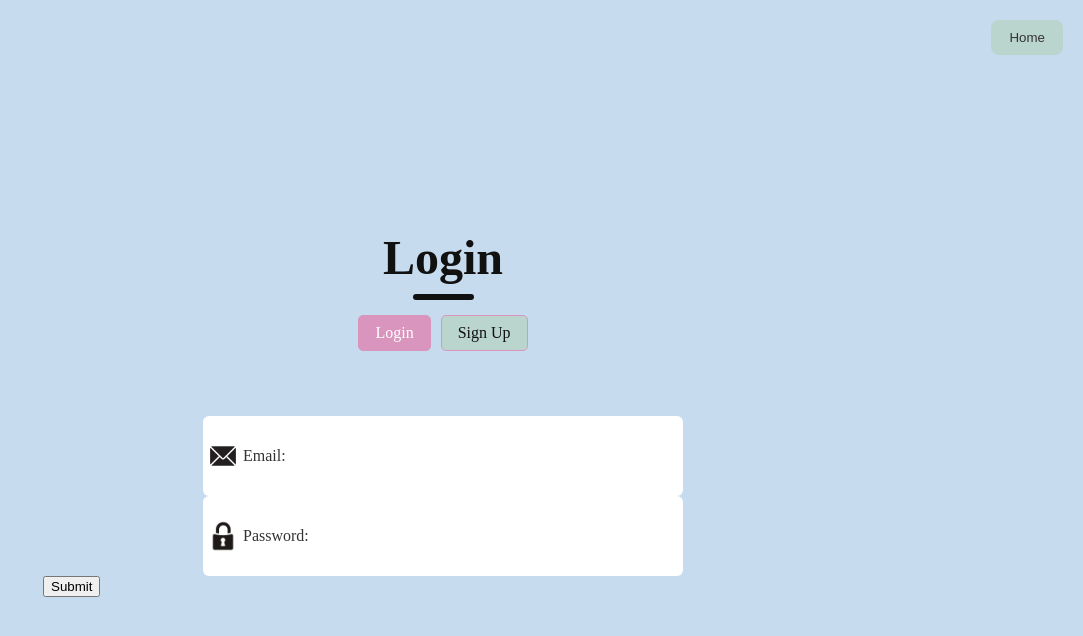
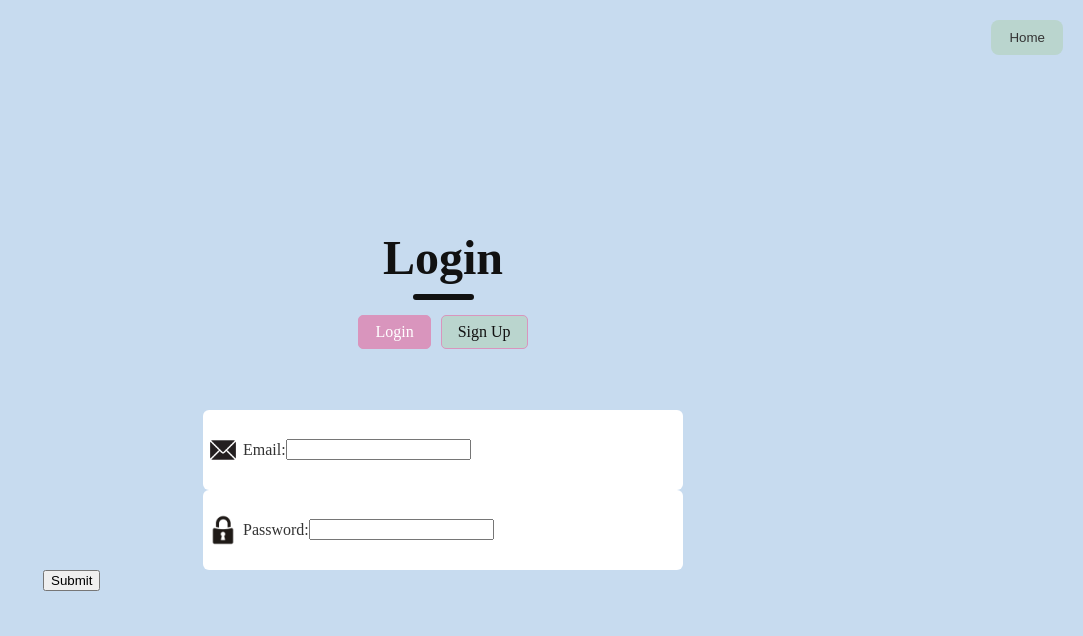
Before and after one commit to yasmincsun/comp490project, a React (Vite) app in the folder FrontEnd/: page /login in a window 1280 px wide. Shown: the top 636 px of the page, without its empty margins (197-1280 px from the left). Built offline with nearby package versions, Linux system fonts and the light colour scheme; the HTML template or start-up script is replaced by a standard one.

Commit message:
modified styling for the login page

```diff
--- a/FrontEnd/src/components/loginPage/loginPage.css
+++ b/FrontEnd/src/components/loginPage/loginPage.css
@@ -16,10 +16,10 @@
 }
 .login-mode-btns {
     text-align: center;
-    margin-bottom: 10px;
+    margin-bottom: 6px; /* bring the login/sign up buttons slightly higher */
 }
 .login-mode-btn {
-    padding: 8px 16px;
+    padding: 6.8px 16px; /* slightly shorter vertically (~15%) */
     margin: 0 5px;
     font-family: 'Times New Roman', Times, serif;
     background: #bad5ce;
@@ -49,20 +49,26 @@
     display: flex;
     flex-direction: column;
     margin: auto;
-    margin-top: 00px;
+    /* slightly higher on the screen than default */
+    margin-top: 12px;
     width: 650px;
-    height: 650px;
+    /* let height grow with content so submit button isn't clipped */
+    height: auto;
     background: var(--panel-cream);
     padding-bottom: 30px;
+    /* allow visible overflow so elements aren't clipped */
+    overflow: visible;
+    max-width: 100%;
+    box-sizing: border-box;
 }
 
 .header{
     display: flex;
     flex-direction: column;
     align-items: center;
-    gap: 10px;
+    gap: 6px;
     width: 100%;
-    margin-top: 30px;
+    margin-top: 12px; /* bring header up a bit so buttons sit closer */
 }
 
 .text{
@@ -81,10 +87,10 @@
 }
 
 .inputs{
-    margin-top: 55px;
+    margin-top: 18px;
     display: flex;
     flex-direction: column;
-    gap: 25px;
+    gap: 24px; /* consistent spacing between rows */
 }
 
 .input{
@@ -101,15 +107,7 @@
     margin: 0px 30px;
 }
 
-.nameInput{
-    display: flex;
-    align-items: center;
-    margin: auto;
-    width: 480px;
-    height: 80px;
-    background: #fff;
-    border-radius: 6px;
-}
+/* .nameInput kept implicitly by .rowInput styles */
 
 .lastnameInput{
     display: flex;
@@ -160,35 +158,110 @@
     font-size: 19px;
 }
 
-.nameInput input{
-    height: 50px;
-    width: 400px;
-    background: transparent;
-    border: none;
-    outline: none;
-    color: #797979;
-    font-size: 19px;
+/* New row layout for label + input on same line */
+.rowInput{
+    display: flex;
+    align-items: center;
+    margin: 0 auto; /* keep consistent spacing controlled by .inputs gap */
+    width: 480px;
+    background: #fff;
+    border-radius: 6px;
+    padding: 18px 14px; /* slightly taller to match other rows, move typing a bit left */
+    box-sizing: border-box;
+    position: relative; /* for positioning error messages */
+}
+/* add a small visual gap showing background between white rectangles */
+/* use .inputs gap for consistent spacing; removed per-row margin */
+
+.rowInput img{
+    margin-right: 16px;
 }
 
-.emailInput input{
-    height: 50px;
-    width: 400px;
-    background: transparent;
-    border: none;
-    outline: none;
-    color: #797979;
-    font-size: 19px;
+.labelAndField{
+    display: flex;
+    flex-direction: row; /* put label and input on same line */
+    align-items: center;
+    width: 100%;
+    gap: 12px;
 }
 
-.passwordInput input{
-    height: 50px;
-    width: 400px;
-    background: transparent;
+.labelText{
+    font-size: 16px;
+    color: #111;
+    margin: 0; /* keep label on same baseline as input */
+    width: 90px; /* slightly narrower so typing zone moves left */
+    text-align: left;
+}
+
+.fieldInput{
+    height: 44px;
+    width: calc(100% - 100px - 12px); /* remaining space after label and gap */
+    padding: 6px 12px;
+    background: transparent; /* let the outer white rectangle be the visible box */
+    border: none; /* remove inner rectangle border */
+    border-radius: 4px;
+    outline: none;
+    color: #333;
+    font-size: 16px;
+}
+
+.fieldInput:focus{
+    border-color: #cfcfcf;
+}
+
+/* Submit button large and positioned under inputs */
+.submitWrapper{
+    display: flex;
+    justify-content: center;
+    margin-top: 20px;
+}
+
+.submitBtn{
+    width: 220px;
+    height: 72px; /* three times larger than previous */
+    border-radius: 8px;
     border: none;
-    outline: none;
-    color: #797979;
-    font-size: 19px;
+    cursor: pointer;
+    font-size: 20px;
+    font-weight: 700;
+    font-family: 'Times New Roman', Times, serif; /* use Times New Roman for submit */
+    transition: background-color 150ms ease, transform 80ms ease;
 }
+
+.submitBtn.disabled{
+    background: #d7d7d7; /* grey */
+    color: #666;
+    cursor: not-allowed;
+}
+
+.submitBtn.enabled{
+    background: #bdbdbd; /* slightly darker when enabled */
+    color: #111;
+}
+
+.submitBtn.enabled:hover{
+    background: #a9a9a9; /* visible but not too dark */
+    transform: translateY(-2px);
+}
+
+/* error messages placed inside the white rectangle at the right side */
+.rowInput .error{
+    position: absolute;
+    right: 18px;
+    color: #c0392b;
+    font-size: 14px;
+    top: 50%;
+    transform: translateY(-50%);
+    white-space: nowrap;
+}
+
+/* fallback: allow multi-line messages inside the rectangle */
+.rowInput .error.wrap{
+    white-space: normal;
+    max-width: 220px;
+}
+
+/* inputs are styled via .fieldInput now */
 
 .forgotPassword{
     padding-left: 62px;
```
